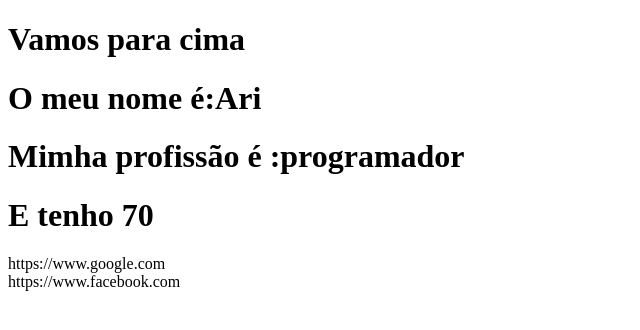
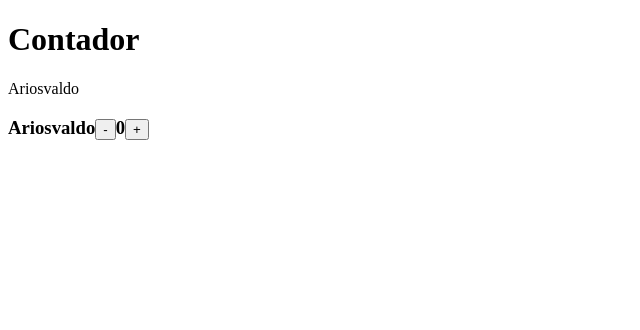
Before and after one commit to Ari-Neto-dev/myApp, a React (Create React App) app: page / in a window 1280 px wide. Shown: the top 330 px of the page, without its empty margins (0-640 px from the left). Built offline with nearby package versions, Linux system fonts and the light colour scheme.

Commit message:
use State

```diff
--- a/src/App.js
+++ b/src/App.js
@@ -1,48 +1,45 @@
-import React,{Component} from "react";
+import React, { Component } from "react";
+class App extends Component {
+  constructor(props) {
+    super(props);
+    this.state = {
+      nome: "Ariosvaldo",
+      contador: 0,
+    };
 
-class Equipe extends Component{
-  render(){
-  return(
-    <div>
-      <Sobre nome={this.props.nome}
-      ocupacao={this.props.cargo}
-      idade={this.props.idade}/>
-      <Social/>
-    </div>
-  )
-}
-}
+    this.aumentar = this.aumentar.bind(this);
+    this.diminuir = this.diminuir.bind(this);
+  }
+  aumentar() {
+    let state = this.state;
+    state.contador += 1;
+    state.nome ='José';
+    this.setState(state);
+  }
+  diminuir() {
+    let state = this.state;
+    if(state.contador ===0){
+      alert('Opa chegou a zero !');
+      return;
+    }
+    state.contador -= 1;
+    this.setState(state);
+  }
 
-class Sobre extends Component{
-  render(){
-    return(
+  render() {
+    return (
       <div>
-          <h1>O meu nome é:{this.props.nome}</h1>
-        <h1>Mimha profissão é :{this.props.ocupacao}</h1>
-        <h1>E tenho {this.props.idade}</h1>
+        <h1>Contador</h1>
+        {this.state.nome}
+        <h3>
+          {this.state.nome}
+          <button onClick={this.diminuir}>-</button>
+          {this.state.contador}
+          <button onClick={this.aumentar}>+</button>
+        </h3>
       </div>
-    )
+    );
   }
 }
 
-  const Social=(props)=>{
-    return(
-      <div>
-        <href>https://www.google.com</href>
-        <br/>
-        <href>https://www.facebook.com</href>
-      </div>
-    )
-  }
-
-export default function App() {
-  return (
-    <div>
-      <h1>Vamos para cima</h1>
-      <Equipe nome="Ari" cargo="programador" idade= "70"/>
-
-
-
-    </div>
-  );
-}
+export default App;
```
